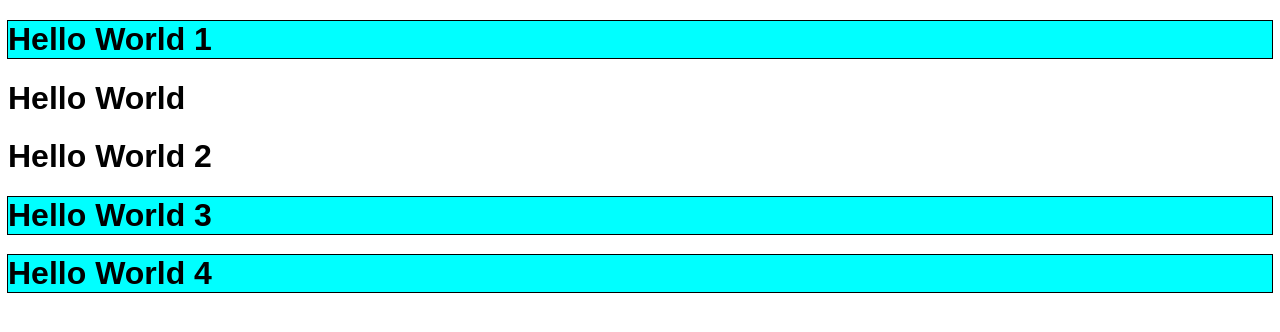
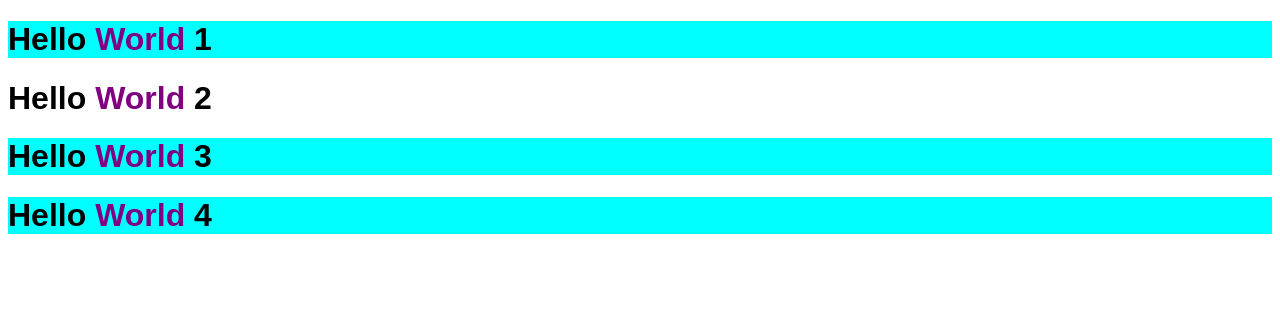
Before and after one commit to gowthamap/css-study, a plain HTML site: page CssSelectors/index.html in a window 1280 px wide. Drawn offline with Linux system fonts and the light colour scheme.

Commit message:
feat: :is :where selectors

```diff
--- a/CssSelectors/index.html
+++ b/CssSelectors/index.html
@@ -9,21 +9,21 @@
   </head>
   <body>
     <div class="container">
-      <h1 class="inside">Hello World 1</h1>
+      <h1 class="inside-one">Hello <span>World</span> 1</h1>
     </div>
-    <div class="grid-container">
-      <h1>Hello World</h1>
-    </div>
+    <!-- <div class="grid-container">
+      <h1>Hello <span>World</span></h1>
+    </div> -->
 
     <div class="container-one">
-      <h1 class="inside">Hello World 2</h1>
+      <h1 class="inside-two">Hello <span>World</span> 2</h1>
     </div>
 
     <div class="container">
-      <h1 class="inside">Hello World 3</h1>
+      <h1 class="inside-three">Hello <span>World</span> 3</h1>
     </div>
     <div class="container">
-      <h1 class="inside">Hello World 4</h1>
+      <h1 class="inside-four">Hello <span>World</span> 4</h1>
     </div>
   </body>
 </html>
--- a/CssSelectors/style.css
+++ b/CssSelectors/style.css
@@ -2,9 +2,9 @@ body {
   font-family: Arial, Helvetica, sans-serif;
 }
 
-.container{
+/* .container{
   outline: 1px solid black;
-}
+} */
 
 /* Child Selector */
 /* .container > h1 {
@@ -26,3 +26,11 @@ body {
 div:not(.grid-container, .container-one) {
   background: aqua;
 }
+
+:is(.inside-one, .inside-two, .inside-three, .inside-four) span{
+  color: purple;
+}
+
+:where(.inside-one, .inside-two, .inside-three, .inside-four) span{
+  color: purple;
+}
```
